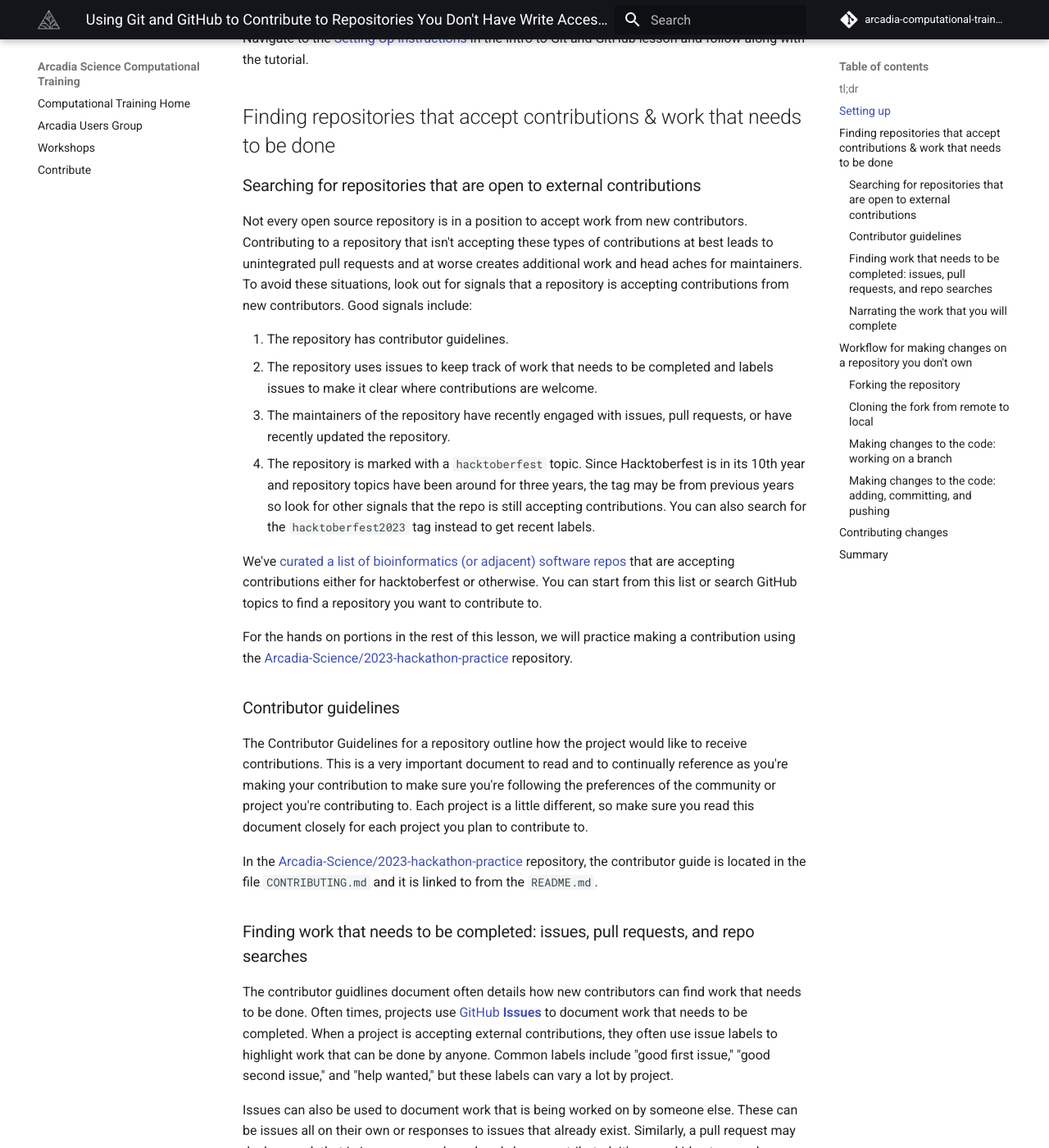
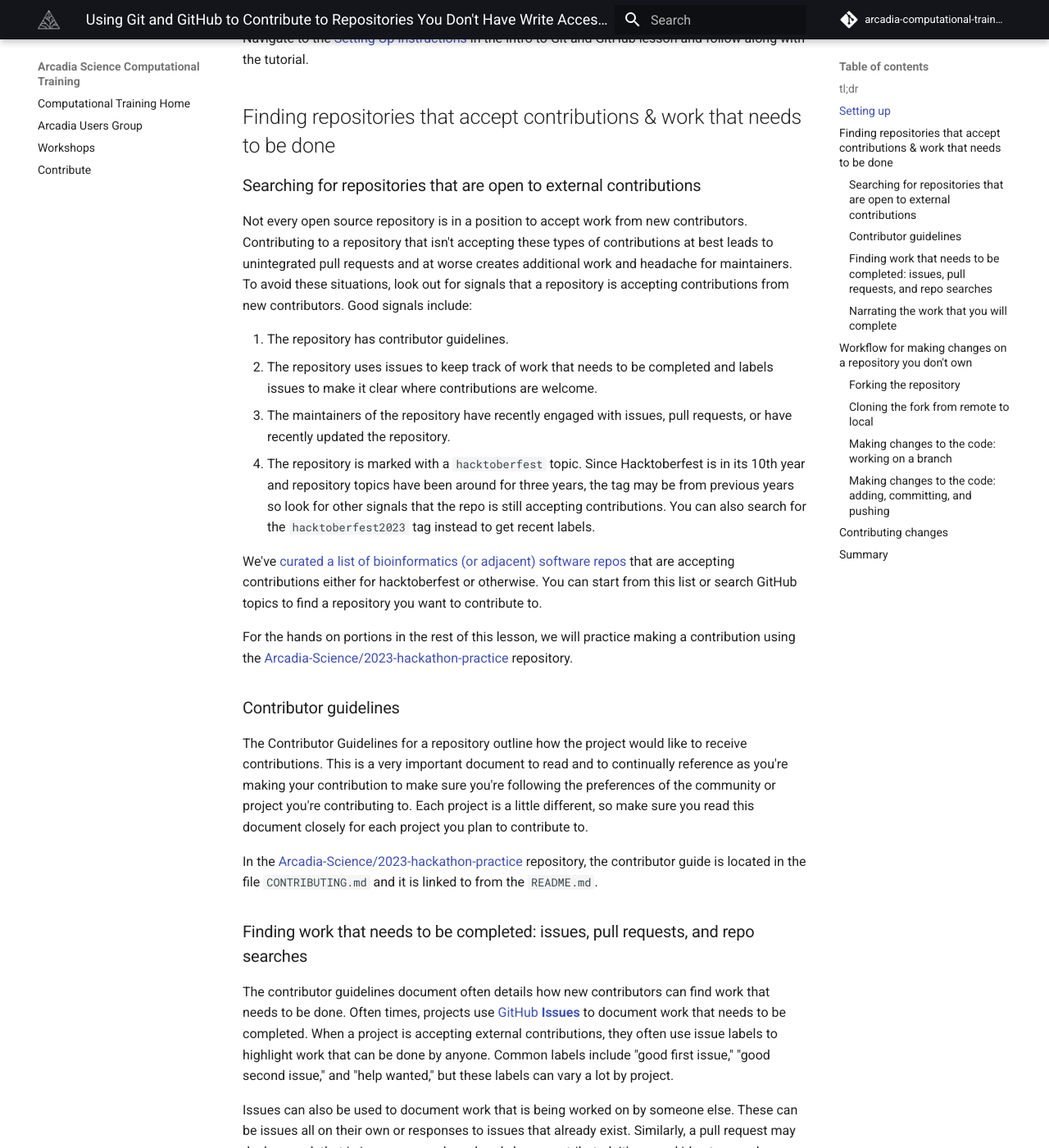
Before and after one commit to Arcadia-Science/arcadia-computational-training, an MkDocs documentation site: the page built from docs/workshops/20231006-github-hacktoberfest/lesson.md, in a window 1280 px wide and 1400 px high, scrolled down 1340 px. Shown: the whole window at 82% size. Built offline with MkDocs 1.6.1 and Material for MkDocs 9.7.7, drawn with Linux system fonts in a browser that asks for light colours; comment, search, counter and statistics services are not loaded; some of the changed text lies outside the part shown.

Commit message:
Apply suggestions from code review
Co-authored-by: Feridun Mert Celebi <mertcelebi93@gmail.com>
Signed-off-by: Taylor Reiter <taylorreiter@gmail.com>

```diff
--- a/docs/workshops/20231006-github-hacktoberfest/lesson.md
+++ b/docs/workshops/20231006-github-hacktoberfest/lesson.md
@@ -41,7 +41,7 @@
 ### Searching for repositories that are open to external contributions
 
 Not every open source repository is in a position to accept work from new contributors.
-Contributing to a repository that isn't accepting these types of contributions at best leads to unintegrated pull requests and at worse creates additional work and head aches for maintainers.
+Contributing to a repository that isn't accepting these types of contributions at best leads to unintegrated pull requests and at worse creates additional work and headache for maintainers.
 To avoid these situations, look out for signals that a repository is accepting contributions from new contributors.
 Good signals include:
 
@@ -65,7 +65,7 @@
 
 ### Finding work that needs to be completed: issues, pull requests, and repo searches
 
-The contributor guidlines document often details how new contributors can find work that needs to be done.
+The contributor guidelines document often details how new contributors can find work that needs to be done.
 Often times, projects use [GitHub **Issues**](https://github.com/features/issues) to document work that needs to be completed.
 When a project is accepting external contributions, they often use issue labels to highlight work that can be done by anyone.
 Common labels include "good first issue," "good second issue," and "help wanted," but these labels can vary a lot by project.
```
Also changed, not shown: other parts of docs/workshops/20231006-github-hacktoberfest/lesson.md (+1 -1 lines).
